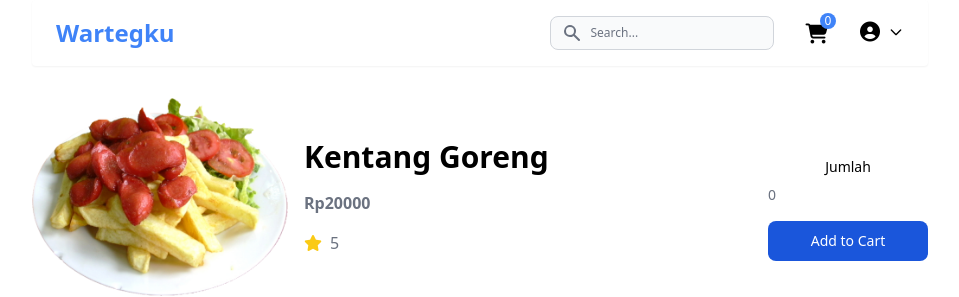
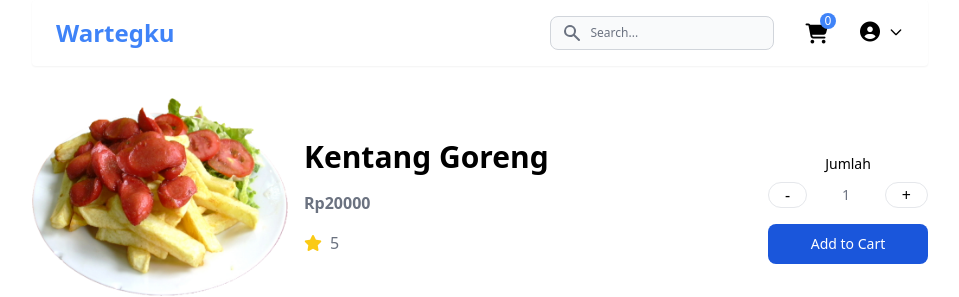
Before and after one commit to adamrayw/Wartegku, a React (Create React App) app: page /detail2 in a window 1280 px wide. Shown: the top 297 px of the page, without its empty margins (160-1119 px from the left). Built offline with nearby package versions, Linux system fonts and the light colour scheme.

Commit message:
Add increase and decrease button for item amount

```diff
--- a/src/pages/Detail2.jsx
+++ b/src/pages/Detail2.jsx
@@ -1,14 +1,15 @@
-import React, { useEffect } from 'react'
+import React, { useEffect, useState } from 'react'
 import { Link } from 'react-router-dom';
 import Kentanggoreng from '../assets/menu/kentanggoreng.png';
 import { useDispatch, useSelector } from 'react-redux';
 // import { add, remove } from '../redux/features/amountitem/amountItem';
-import { addToCart } from '../redux/features/amountCart/cart';
-import { getTotal } from '../redux/features/amountCart/cart';
+import { addToCart, getTotal } from '../redux/features/amountCart/cart';
 import { ToastContainer, toast } from 'react-toastify';
 import 'react-toastify/dist/ReactToastify.css';
 
 export default function Detail2() {
+    const [itemAmount, setItemAmount] = useState(1)
+
 
     const value = useSelector((state) => state.cart)
     const dispatch = useDispatch()
@@ -24,7 +25,7 @@ export default function Detail2() {
         nama: 'Kentang Goreng',
         harga: 20000,
         rating: 5,
-        qty: 1,
+        qty: itemAmount ?? 1,
     }
 
     return (
@@ -50,17 +51,26 @@ export default function Detail2() {
                         <div>
                             <p className='mb-2 text-sm font-medium'>Jumlah</p>
                             <div className='flex items-center justify-between mb-4'>
-                                {/* <button className='border rounded-full px-4 py-0 active:bg-gray-100 transition-all' onClick={() => dispatch(remove())}>-</button> */}
-                                <p className='text-sm text-gray-500 '>{0}</p>
-                                {/* <button className='border rounded-full px-4 py-0 active:bg-gray-100 transition-all' onClick={() => dispatch(add())}>+</button> */}
+                                <button className='border rounded-full px-4 py-0 active:bg-gray-100 transition-all' onClick={() => {
+
+                                    if (itemAmount === 1) {
+                                        setItemAmount(1)
+                                    } else {
+                                        setItemAmount(itemAmount - 1)
+                                    }
+
+                                }}>-</button>
+                                <p className='text-sm text-gray-500 '>{itemAmount}</p>
+                                <button className='border rounded-full px-4 py-0 active:bg-gray-100 transition-all' onClick={() => dispatch(setItemAmount(itemAmount + 1))}>+</button>
                             </div>
                         </div>
 
-                        <ToastContainer />
+                        <ToastContainer className="text-left " />
                         <button className="md:w-40 w-full inline-block text-white bg-blue-700 hover:bg-blue-800 active:bg-blue-900 font-medium rounded-lg text-sm px-5 py-2.5 text-center dark:bg-blue-600 dark:hover:bg-blue-700 dark:focus:ring-blue-800"
                             onClick={() => {
                                 dispatch(addToCart(data2))
-                                toast.success('Added to cart!', {
+                                setItemAmount(1)
+                                toast.success('Anda menambahkan ' + itemAmount + ' ' + data2.nama + ' ke keranjang!', {
                                     position: "bottom-right",
                                     autoClose: 1800,
                                     hideProgressBar: true,
```
